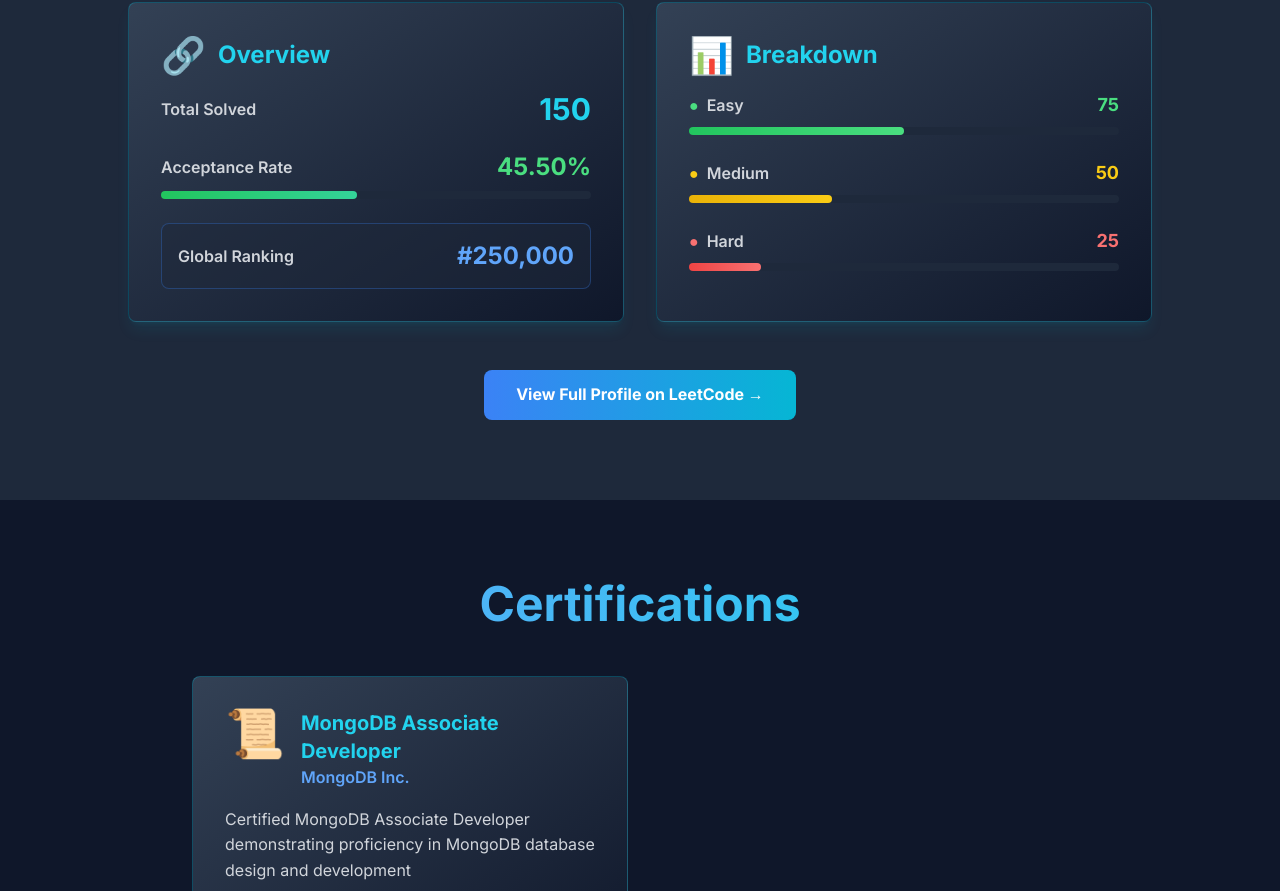
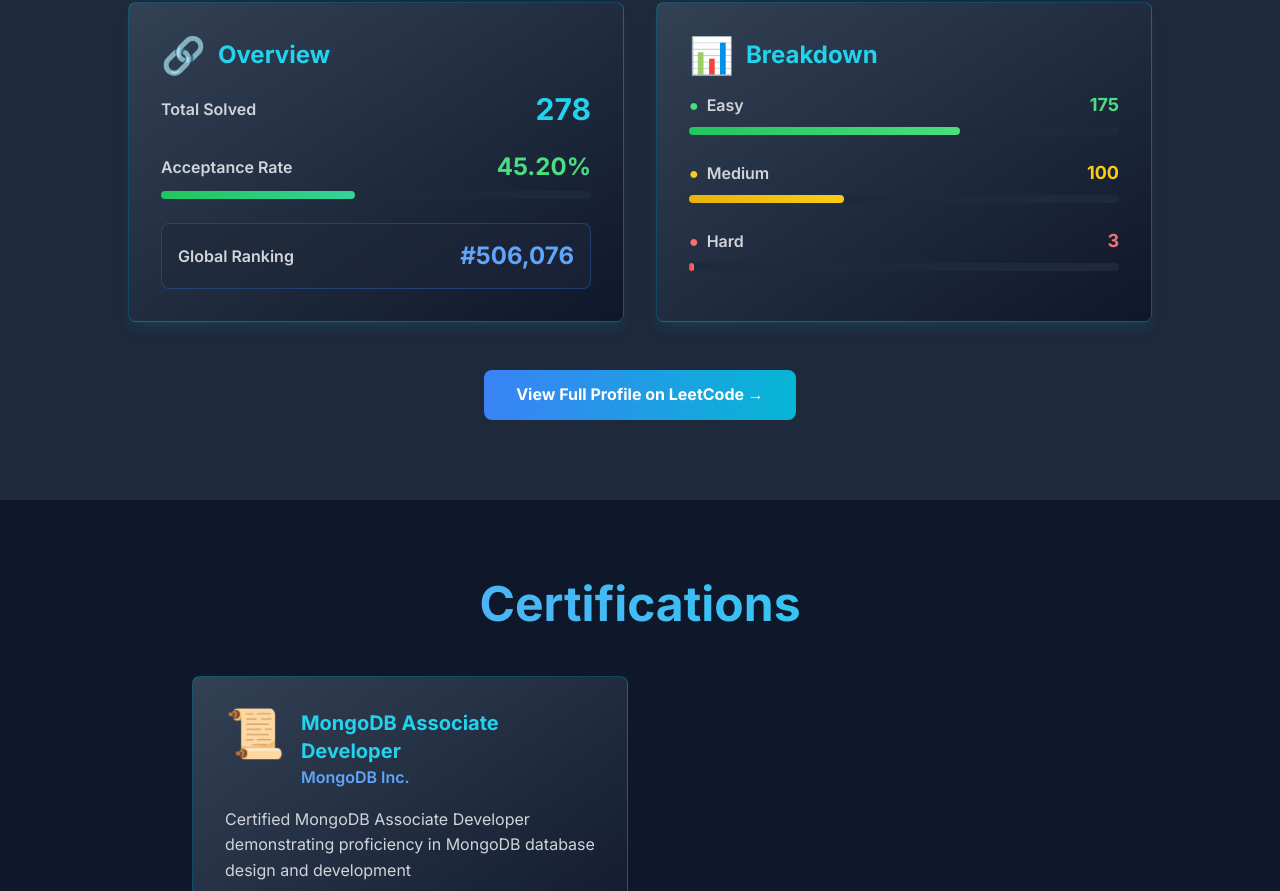
Before and after one commit to rubanofficial/portfolio, a React (Vite) app: page / in a window 1280 px wide. Shown: the part 4837-5728 px from the top of the page. Built offline with nearby package versions, Linux system fonts and the light colour scheme; no server answers.

Commit message:
Use hardcoded LeetCode stats from actual profile

```diff
--- a/src/components/LeetCodeStats.jsx
+++ b/src/components/LeetCodeStats.jsx
@@ -7,53 +7,21 @@
     const [error, setError] = useState(null);
 
     useEffect(() => {
-        const fetchLeetCodeStats = async () => {
-            try {
-                setLoading(true);
-                // Using a public CORS-enabled LeetCode API
-                const response = await fetch('https://alfa-leetcode-api.onrender.com/userProfile/S_RUBAN');
-
-                if (!response.ok) {
-                    throw new Error('Failed to fetch LeetCode stats');
-                }
-
-                const data = await response.json();
-
-                if (data && data.userProfile) {
-                    const profile = data.userProfile;
-                    const stats = {
-                        username: profile.username || 'S_RUBAN',
-                        ranking: profile.ranking || 0,
-                        totalSolved: profile.totalSolved || 0,
-                        easySolved: profile.easySolved || 0,
-                        mediumSolved: profile.mediumSolved || 0,
-                        hardSolved: profile.hardSolved || 0,
-                        acceptanceRate: parseFloat(profile.acceptanceRate) || 0
-                    };
-                    setStats(stats);
-                    setError(null);
-                } else {
-                    throw new Error('Invalid response data');
-                }
-            } catch (err) {
-                console.error('Error fetching LeetCode stats:', err);
-                setError(null);
-                // Fallback data for demo
-                setStats({
-                    username: 'S_RUBAN',
-                    totalSolved: 150,
-                    easySolved: 75,
-                    mediumSolved: 50,
-                    hardSolved: 25,
-                    ranking: 250000,
-                    acceptanceRate: 45.5
-                });
-            } finally {
-                setLoading(false);
-            }
+        // Using hardcoded data from your LeetCode profile
+        const stats = {
+            username: 'S_RUBAN',
+            ranking: 506076,
+            totalSolved: 278,
+            easySolved: 175,
+            mediumSolved: 100,
+            hardSolved: 3,
+            acceptanceRate: 45.2,
+            contestRating: 1335
         };
 
-        fetchLeetCodeStats();
+        setStats(stats);
+        setError(null);
+        setLoading(false);
     }, []);
 
     if (loading) {
```
